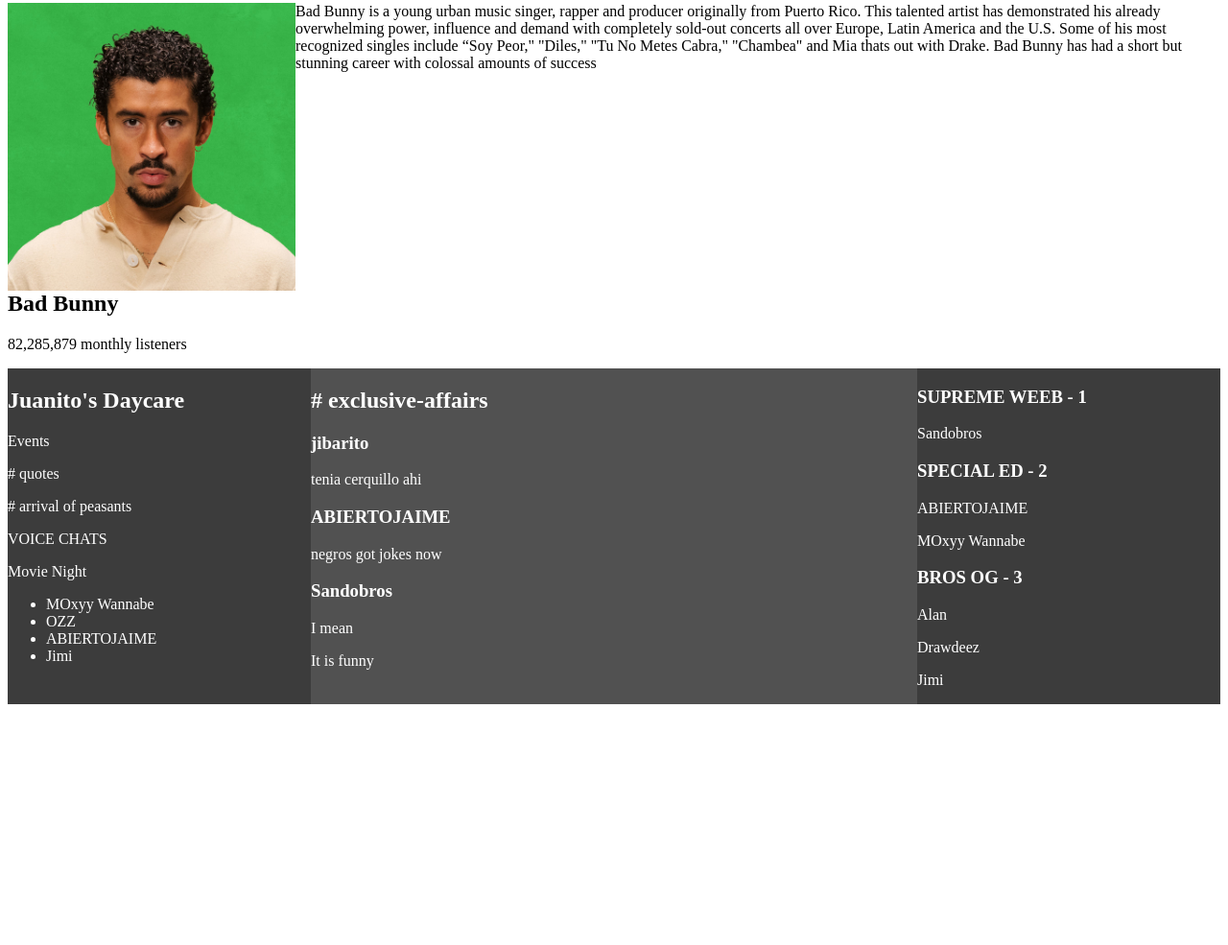
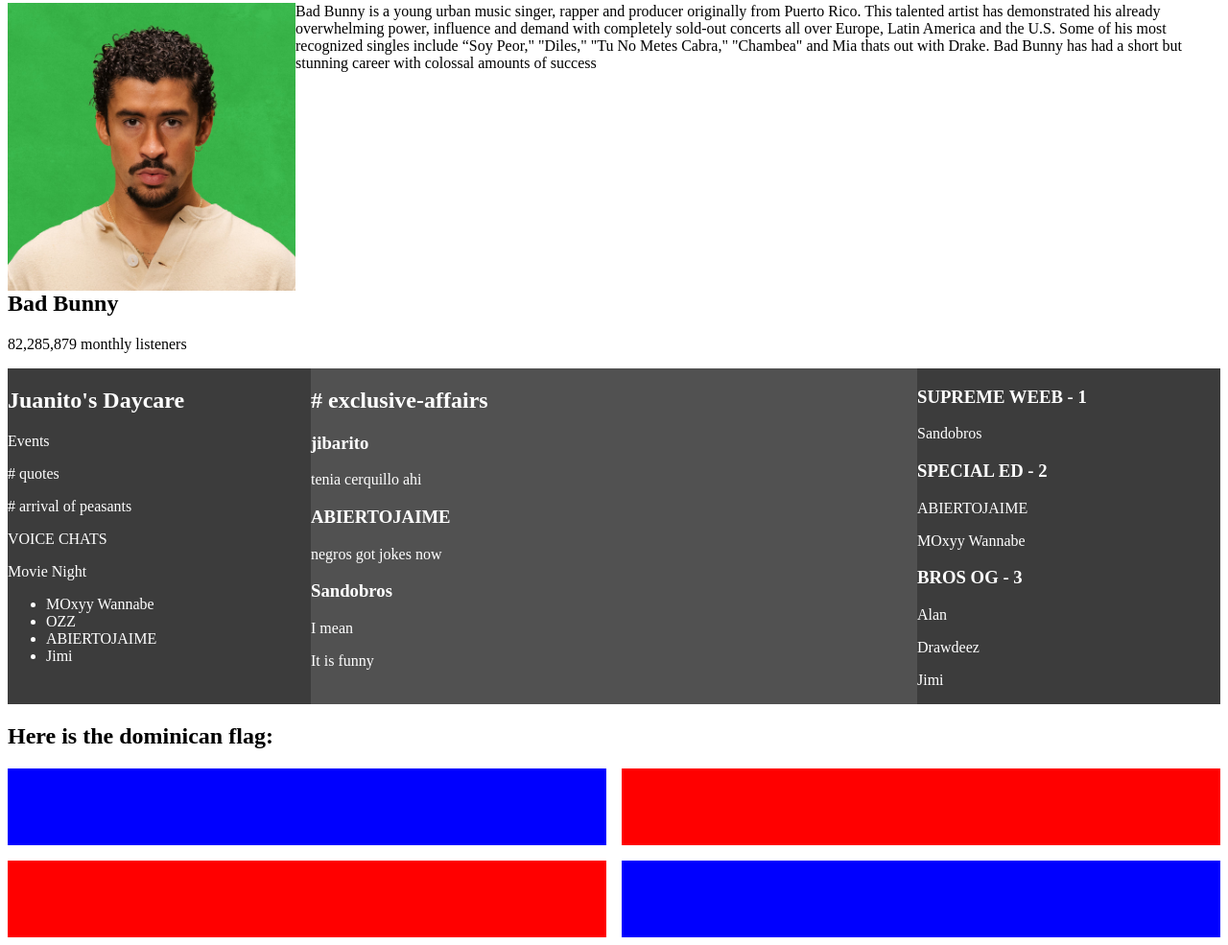
Before and after one commit to EdwardS02/css-display, a plain HTML site: page index.html in a window 1280 px wide. Shown: the part 373-1358 px from the top of the page at 96% size. Before the commit the page ends 1115 px from the top, so only its background shows below. Drawn offline with Linux system fonts and the light colour scheme.

Commit message:
Make the dominican flag using display grid

```diff
--- a/index.html
+++ b/index.html
@@ -74,6 +74,15 @@
         </div>
     </div>
 
+    <h2>Here is the dominican flag:</h2>
+
+    <div class="grid-container">
+        <div class="blue"></div>
+        <div class="red"></div>
+        <div class="red"></div>
+        <div class="blue"></div>
+    </div>
+
 
 </body>
 </html>
--- a/style.css
+++ b/style.css
@@ -36,3 +36,20 @@
     background-color: rgb(81, 81, 81);
     color: white;
 }
+
+.grid-container {
+    display: grid;
+    grid-template-columns: 1fr 1fr;
+    grid-template-rows: 1fr 1fr;
+    gap: 1rem;
+}
+
+.blue {
+    background-color: blue;
+    height: 5rem;
+}
+
+.red {
+    background-color: red;
+    height: 5rem;
+}
```
